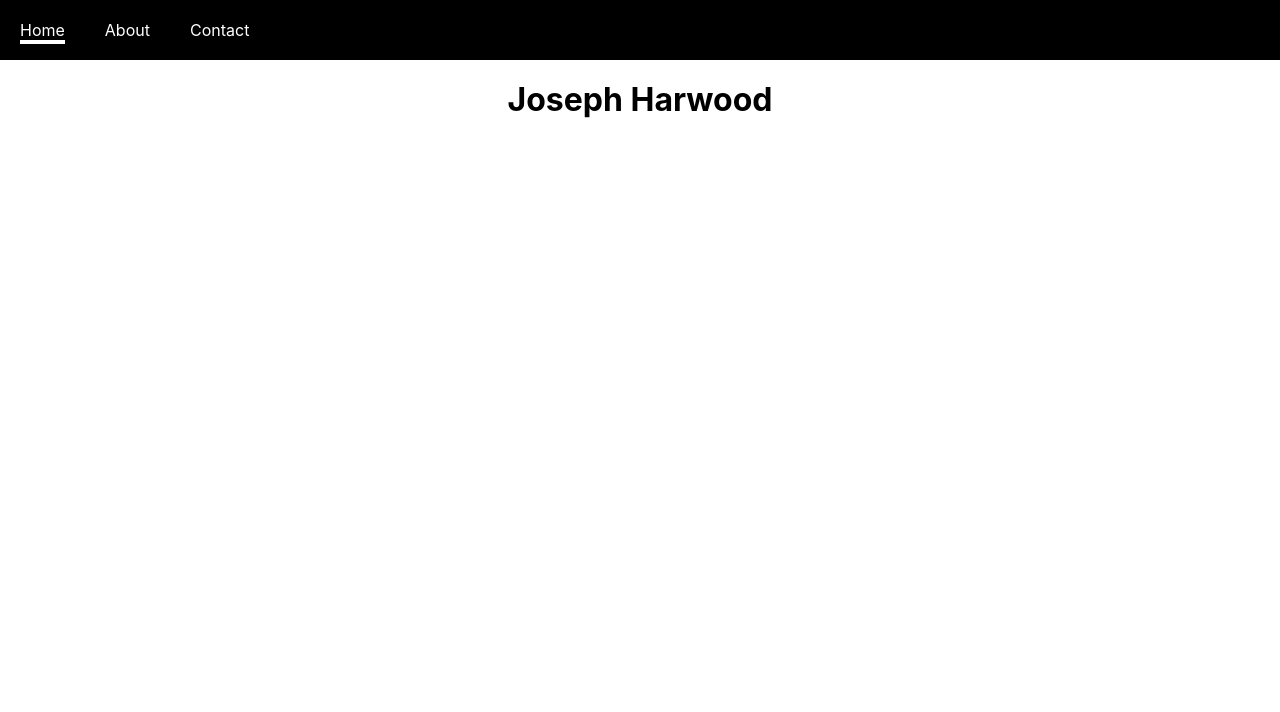
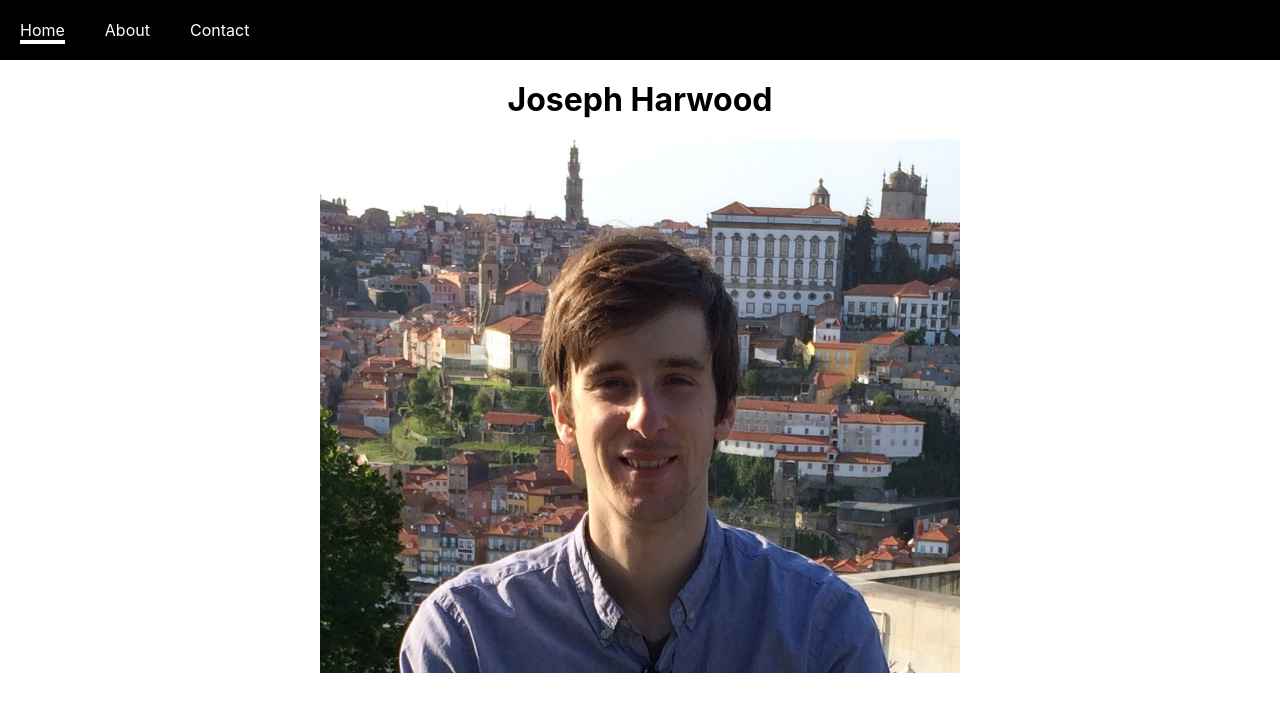
Before and after one commit to jbharwood/joseph-harwood, a React (Create React App) app: page / in a window 1280 px wide. Shown: the top 712 px of the page. Built offline with nearby package versions, Linux system fonts and the light colour scheme.

Commit message:
added picture of me

```diff
--- a/src/App.css
+++ b/src/App.css
@@ -50,3 +50,7 @@ html {
     .contactlinks {
       padding: 20px
     }
+
+    .App {
+      text-align: center;
+    }
--- a/src/components/Home.js
+++ b/src/components/Home.js
@@ -1,4 +1,5 @@
 import React from "react";
+import me from '../media/LinkedIn.jpg'; // with import
 
 class Home extends React.Component {
 
@@ -6,6 +7,7 @@ class Home extends React.Component {
     return (
       <div>
         <h1> Joseph Harwood </h1>
+        <img src={me} width="50%" height="50%"/>
       </div>
     )
   }
```
Also changed, not shown: src/media/LinkedIn.jpg (added).
